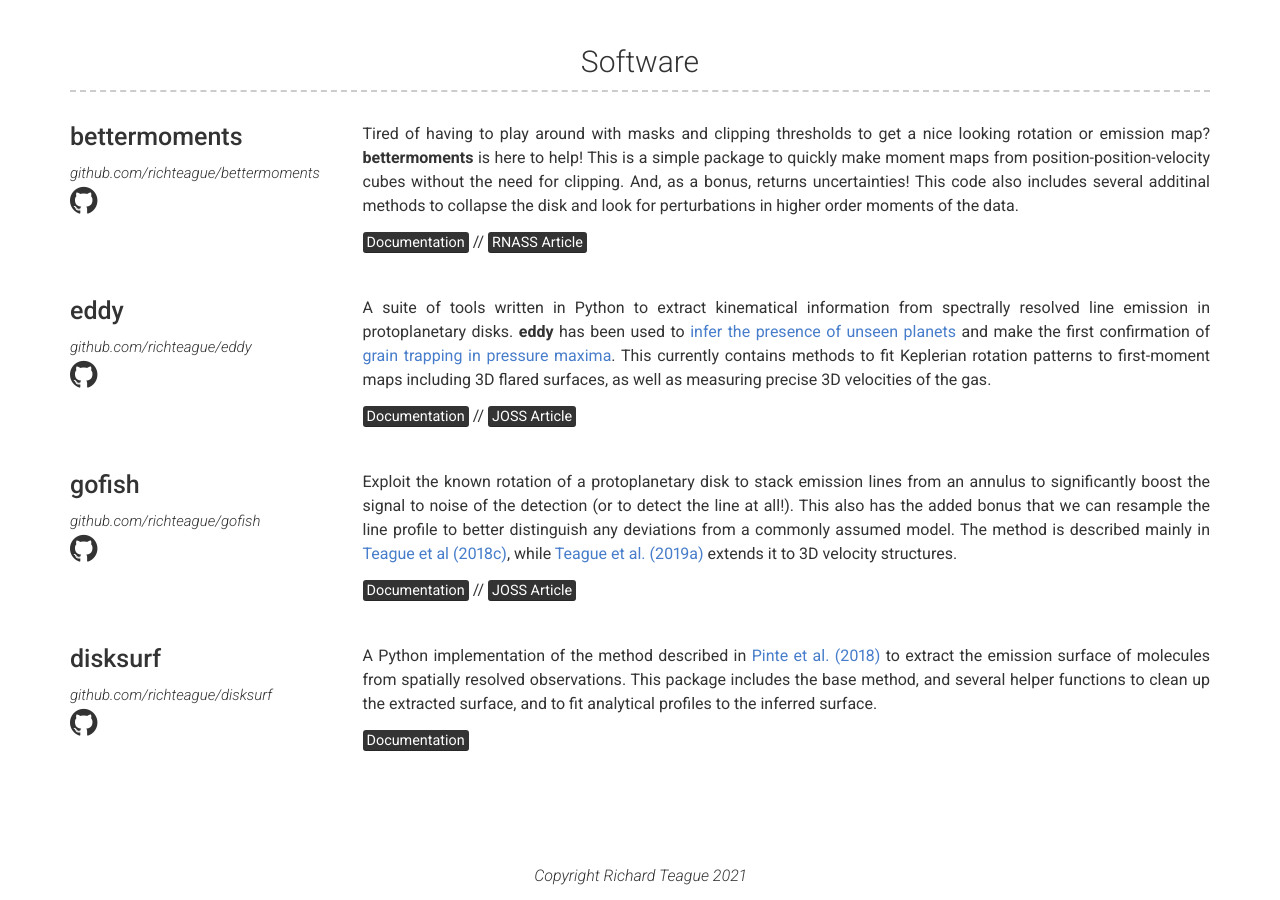
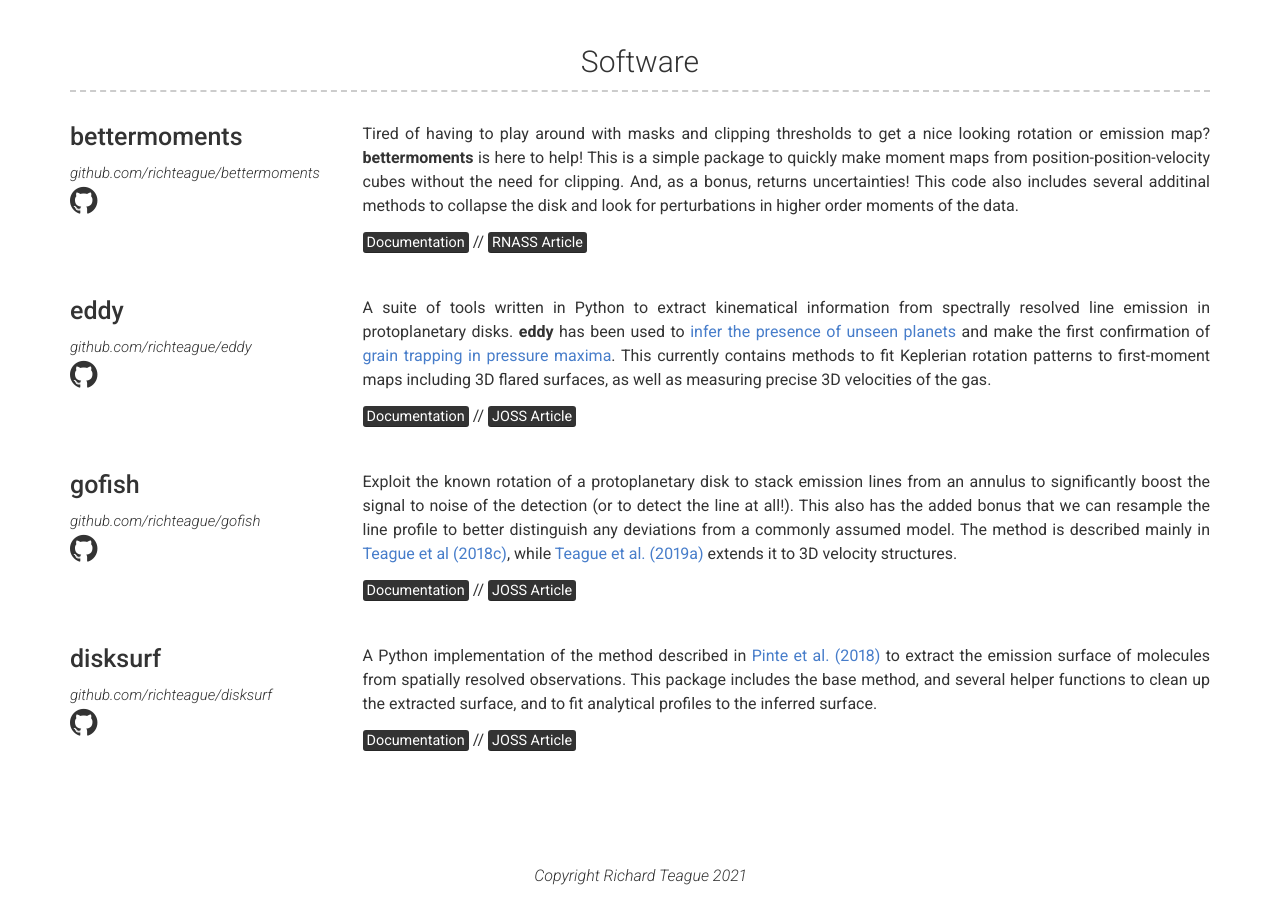
Before and after one commit to richteague/richteague.github.io, a Jekyll site: the page built from index.md, in a window 1280 px wide and 900 px high, scrolled down 2426 px. Built offline with Jekyll 4.4.1, drawn with Linux system fonts in a browser that asks for light colours.

Commit message:
Update projects.yml

```diff
--- a/_data/projects.yml
+++ b/_data/projects.yml
@@ -28,4 +28,4 @@
   description: | # this will include new lines to allow paragraphs
     A Python implementation of the method described in [Pinte et al. (2018)](https://ui.adsabs.harvard.edu/abs/2018A%26A...609A..47P/abstract) to extract the emission surface of molecules from spatially resolved observations. This package includes the base method, and several helper functions to clean up the extracted surface, and to fit analytical profiles to the inferred surface.
 
-    [<mark>Documentation</mark>](https://disksurf.readthedocs.io/en/latest/?badge=latest)
+    [<mark>Documentation</mark>](https://disksurf.readthedocs.io/en/latest/?badge=latest) // [<mark>JOSS Article</mark>](https://ui.adsabs.harvard.edu/abs/2021JOSS....6.3827T/abstract)
```
